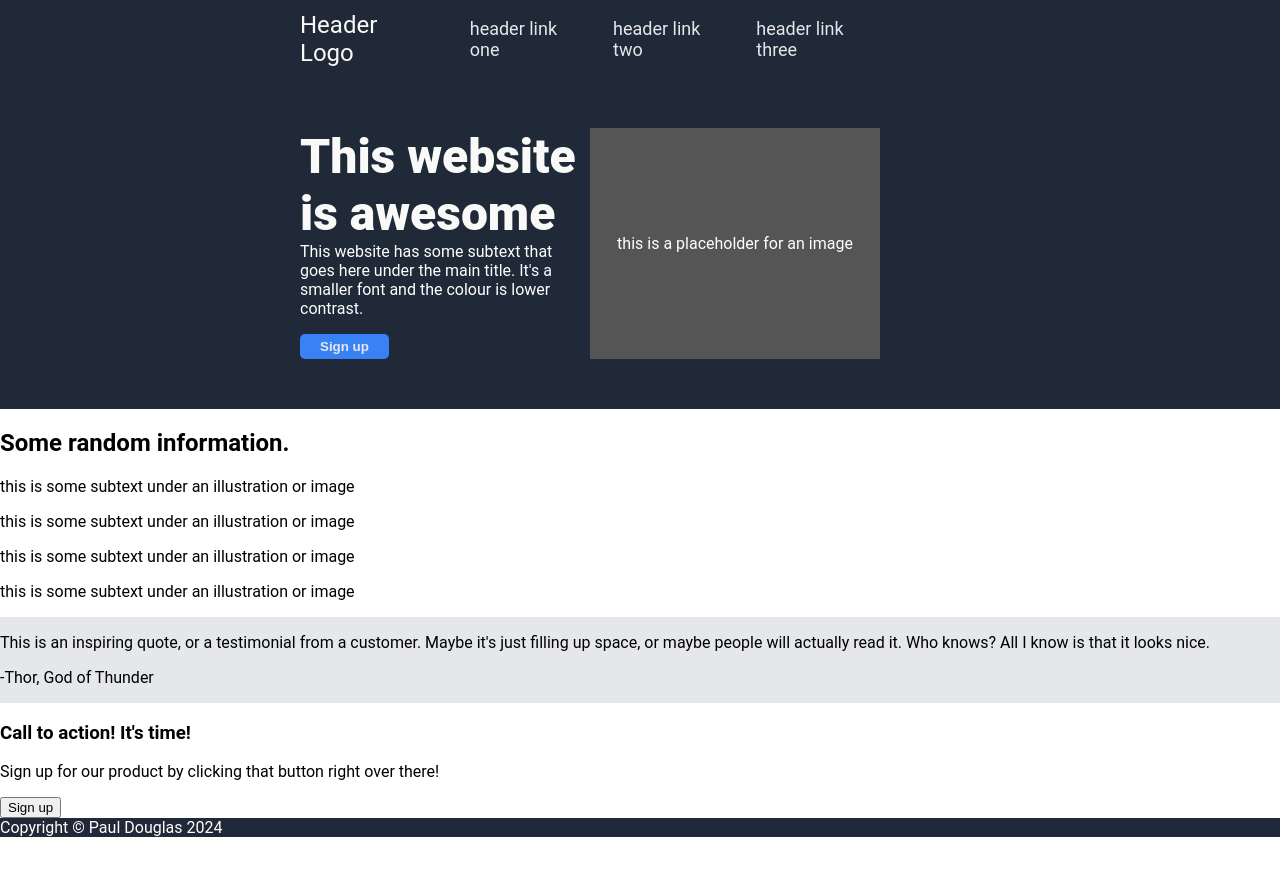
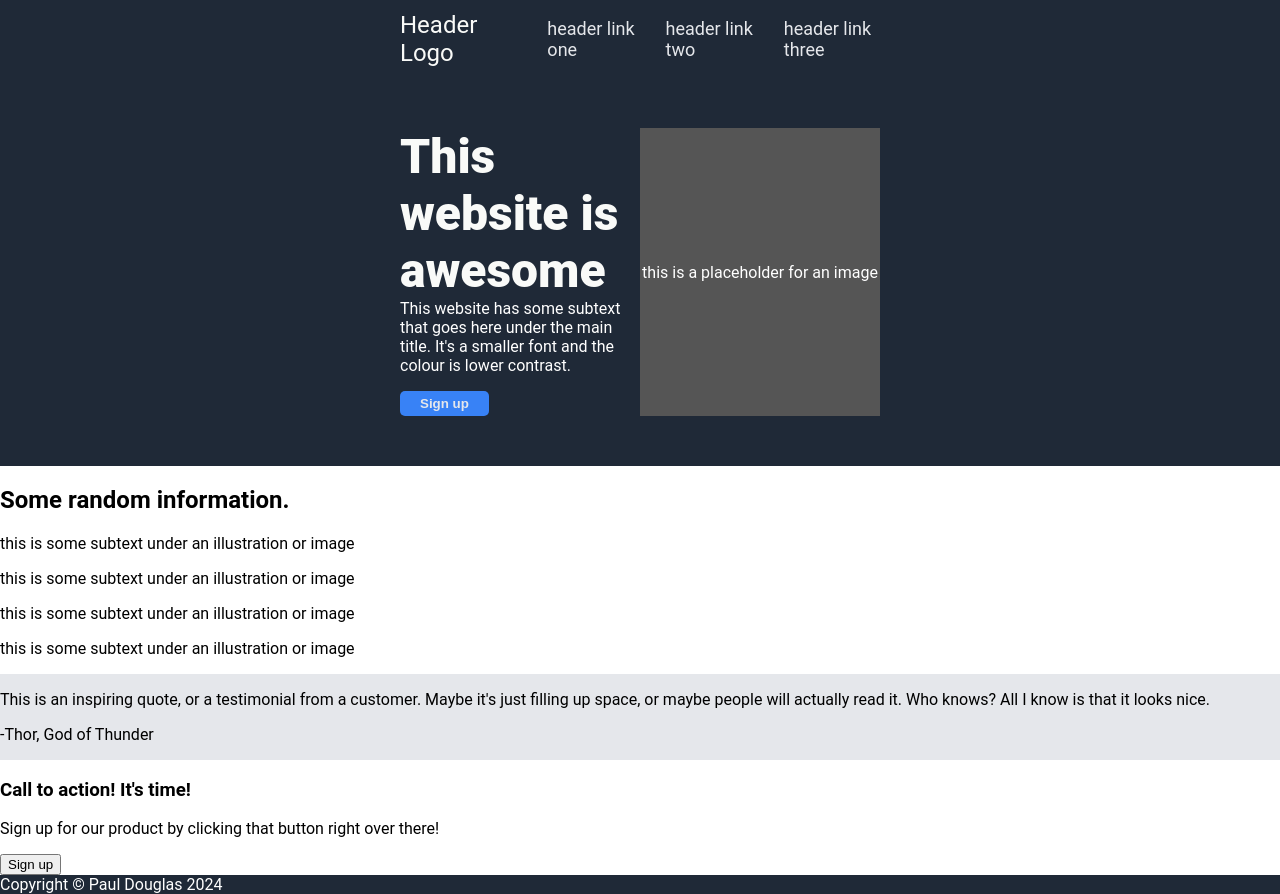
Before and after one commit to padouglas/landing-page, a plain HTML site: page index.html in a window 1280 px wide. Before the commit the page ends 837 px from the top, so only its background shows below. Drawn offline with Linux system fonts and the light colour scheme.

Commit message:
Remove empty CSS ruleset & put padding on whole top section

```diff
--- a/styles.css
+++ b/styles.css
@@ -8,6 +8,8 @@ body {
 div.top {
     background-color: #1f2937;
     color: white;
+    padding-left: 400px;
+
 }
 
 div.header {
@@ -18,7 +20,7 @@ div.header {
 }
 
 div.logo {
-    margin-left: 300px;
+    /* margin-left: 300px; */
     font-size: 24px;
     color: #f9faf8;
 }
@@ -41,7 +43,7 @@ a {
 div.hero {
     display: flex;
     justify-content: space-between;
-    margin-left: 300px;
+    /* margin-left: 300px; */
     margin-top: 50px;
     margin-bottom: 50px;
 }
@@ -80,8 +82,6 @@ div.hero div.image {
     align-items: center;
 }
 
-div.hero div.image p {}
-
 div.testimonial {
     background-color: #e5e7eb;
 }
```
